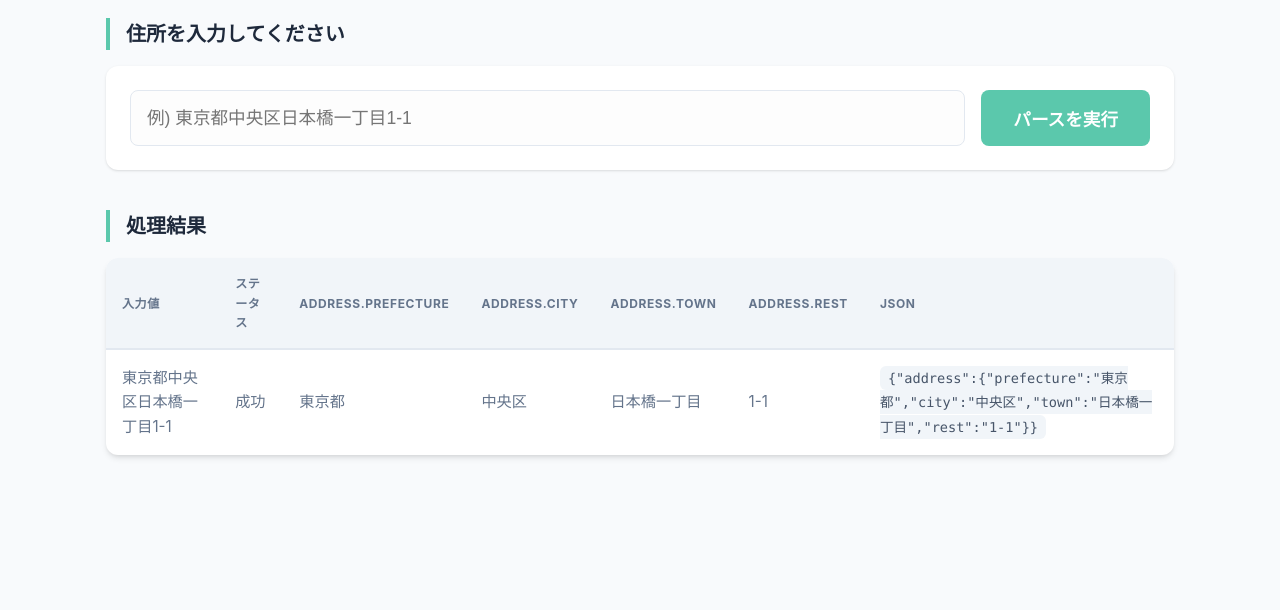
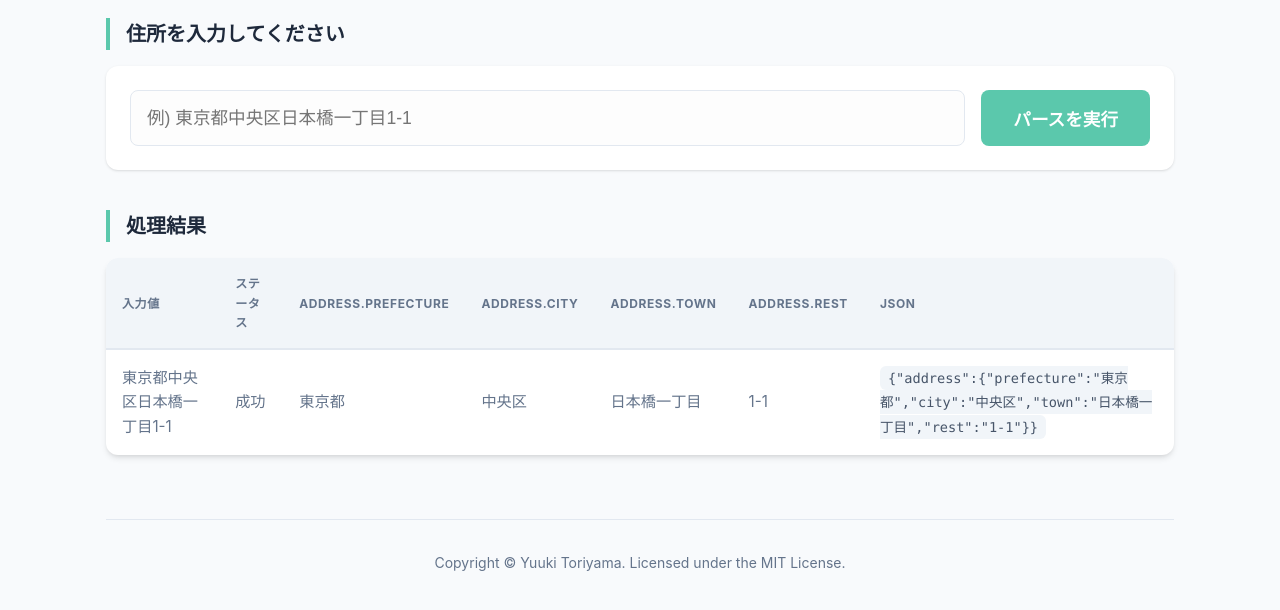
Before and after one commit to YuukiToriyama/japanese-address-parser, a plain HTML site: page public/index.html in a window 1280 px wide. Shown: the part 180-790 px from the top of the page. Drawn offline with Linux system fonts and the light colour scheme; a script that the page names is missing.

Commit message:
update: add footer with license info to demo pages

```diff
--- a/public/index.html
+++ b/public/index.html
@@ -69,5 +69,9 @@
     })
 </script>
 
+<footer>
+    <p>Copyright &copy; Yuuki Toriyama. Licensed under the MIT License.</p>
+</footer>
+
 </body>
 </html>
--- a/public/style.css
+++ b/public/style.css
@@ -260,3 +260,15 @@ legend {
         overflow-x: auto;
     }
 }
+
+footer {
+    margin-top: 4rem;
+    padding: 2rem 0;
+    border-top: 1px solid var(--border-color);
+    text-align: center;
+}
+
+footer p {
+    font-size: 0.875rem;
+    margin: 0;
+}
```
Also changed, not shown: public/debug.html (+4 -0 lines), public/nightly.html (+4 -0 lines).
